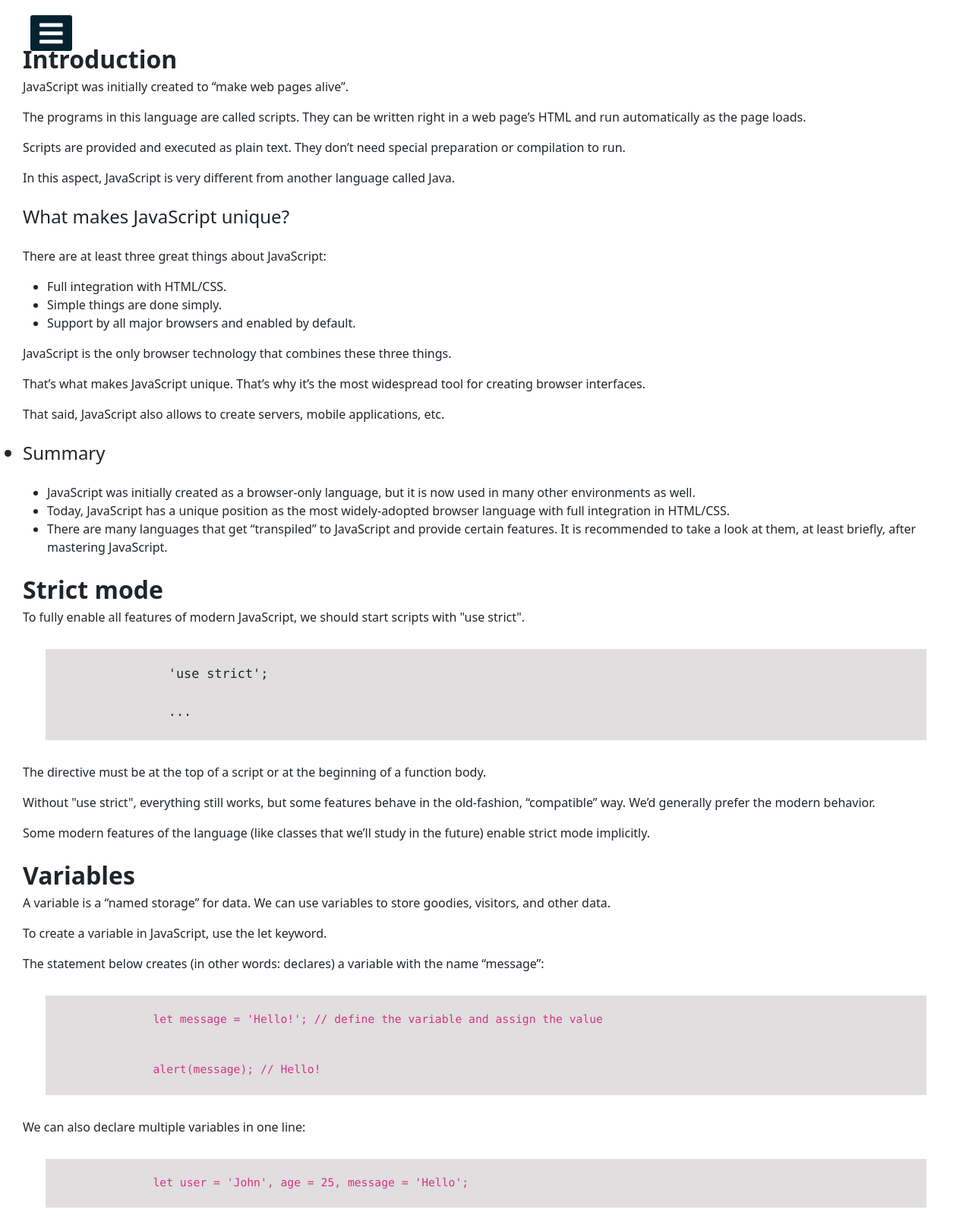
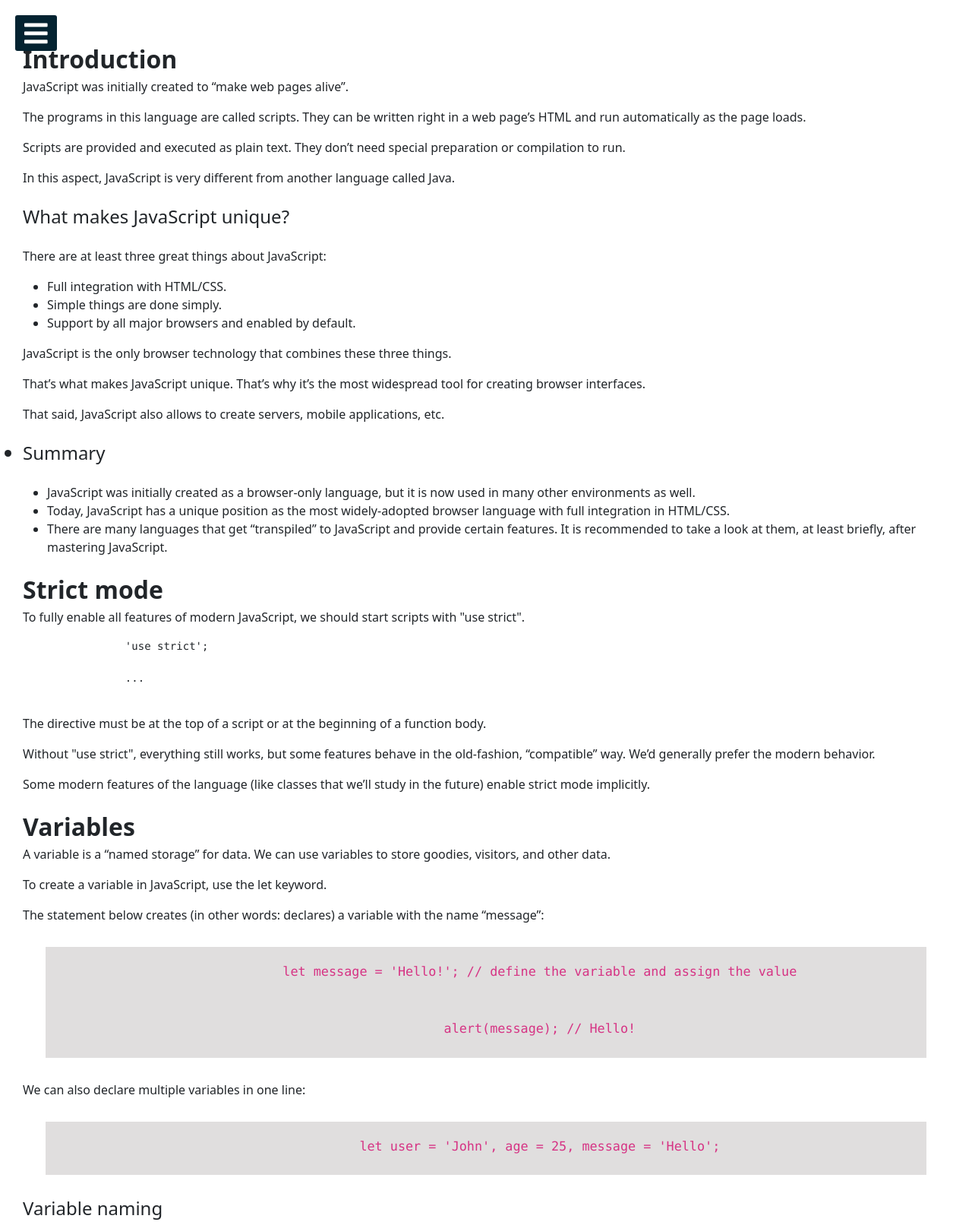
Before and after one commit to Manan181/Technical-Documentation-Page, a plain HTML site: page index.html in a window 1280 px wide. Shown: the top 1608 px of the page at 76% size. Drawn offline with nearby package versions, Linux system fonts and the light colour scheme.

Commit message:
modified responsive design

```diff
--- a/style.css
+++ b/style.css
@@ -12,7 +12,7 @@
   background: #042331;
   overflow: scroll;
   top: 0;
-    transition: all .5s ease;
+  transition: all 0.5s ease;
 }
 .sidebar > ul li {
   list-style: none !important;
@@ -29,46 +29,49 @@
 .sidebar ul a {
   display: block;
   height: 100%;
-    width:100%;
+  width: 100%;
   line-height: 40px;
   font-size: 15px;
   color: white;
   padding-left: 20px;
   box-sizing: border-box;
-    border-top: 1px solid rgba(255,255,255,.1);
+  border-top: 1px solid rgba(255, 255, 255, 0.1);
   border-bottom: 1px solid black;
-    transition: .4s;
+  transition: 0.4s;
   text-decoration: none;
 }
-ul li:hover a{
+ul li:hover a {
   padding-left: 40px;
   color: aliceblue !important;
 }
 #check {
   display: none;
 }
-label #btn, label #cancel {
+label #btn,
+label #cancel {
   position: absolute;
   cursor: pointer;
   background: #042331;
   border-radius: 3px;
 }
 label #btn {
-    left: 40px;
+  position: fixed;
+  left: 20px;
   top: 20px;
   font-size: 35px;
   color: white;
   padding: 6px 12px;
-    transition: all .5s ;
+  transition: all 0.5s;
 }
 label #cancel {
+  position: fixed;
   z-index: 1111;
   left: -195px;
   top: 17px;
   font-size: 30px;
-    color: #0a5275;
+  color: #749cb1;
   padding: 4px 9px;
-    transition: all .5s ease;
+  transition: all 0.5s ease;
 }
 #check:checked ~ .sidebar {
   left: 0;
@@ -90,16 +93,15 @@ label #cancel {
   margin: 0px;
 }
 #main-doc {
-    /* margin-left: 190px; */
-    /* padding-left: 200px !important; */
-    width: auto;
+  width: 100% !important;
   padding: 10px;
-    transition: all .5s;
+  transition: all 0.5s;
 }
 section {
   margin: 20px;
 }
-.highlight {
+.highlight code pre {
+  text-align: center;
   margin: 30px;
   background-color: rgb(224, 222, 222);
   padding: 20px 20px 0px 0px;
@@ -112,7 +114,8 @@ table {
   padding: 10px 20px 10px 20px;
   background-color: rgb(245, 245, 245);
 }
-th,td {
+th,
+td {
   padding: 10px;
 }
 .bg {
@@ -120,23 +123,26 @@ th,td {
   padding: 20px;
   margin: 20px;
 }
-section h4, section h3, section h5  {
+section h4,
+section h3,
+section h5 {
   margin: 25px 0px 25px 0px;
 }
-  /* // X-Small devices (portrait phones, less than 576px)
-// No media query for `xs` since this is the default in Bootstrap
+/*  X-Small devices (portrait phones, less than 576px)
+    No media query for `xs` since this is the default in Bootstrap
 
-// Small devices (landscape phones, 576px and up) */
-@media (min-width: 576px) {  }
-
-/* // Medium devices (tablets, 768px and up) */
-@media (min-width: 768px) {  }
-
-/* // Large devices (desktops, 992px and up) */
-@media (min-width: 992px) {  }
-
-/* // X-Large devices (large desktops, 1200px and up) */
-@media (min-width: 1200px) {  }
-
-/* // XX-Large devices (larger desktops, 1400px and up) */
-@media (min-width: 1400px) {  }
+    Small devices (landscape phones, 576px and up) */
+@media (min-width: 576px) {
+}
+/*  Medium devices (tablets, 768px and up) */
+@media (min-width: 768px) {
+}
+/*  Large devices (desktops, 992px and up) */
+@media (min-width: 992px) {
+}
+/*  X-Large devices (large desktops, 1200px and up) */
+@media (min-width: 1200px) {
+}
+/*  XX-Large devices (larger desktops, 1400px and up) */
+@media (min-width: 1400px) {
+}
```
Lines whose indentation alone changed are shown as unchanged.
